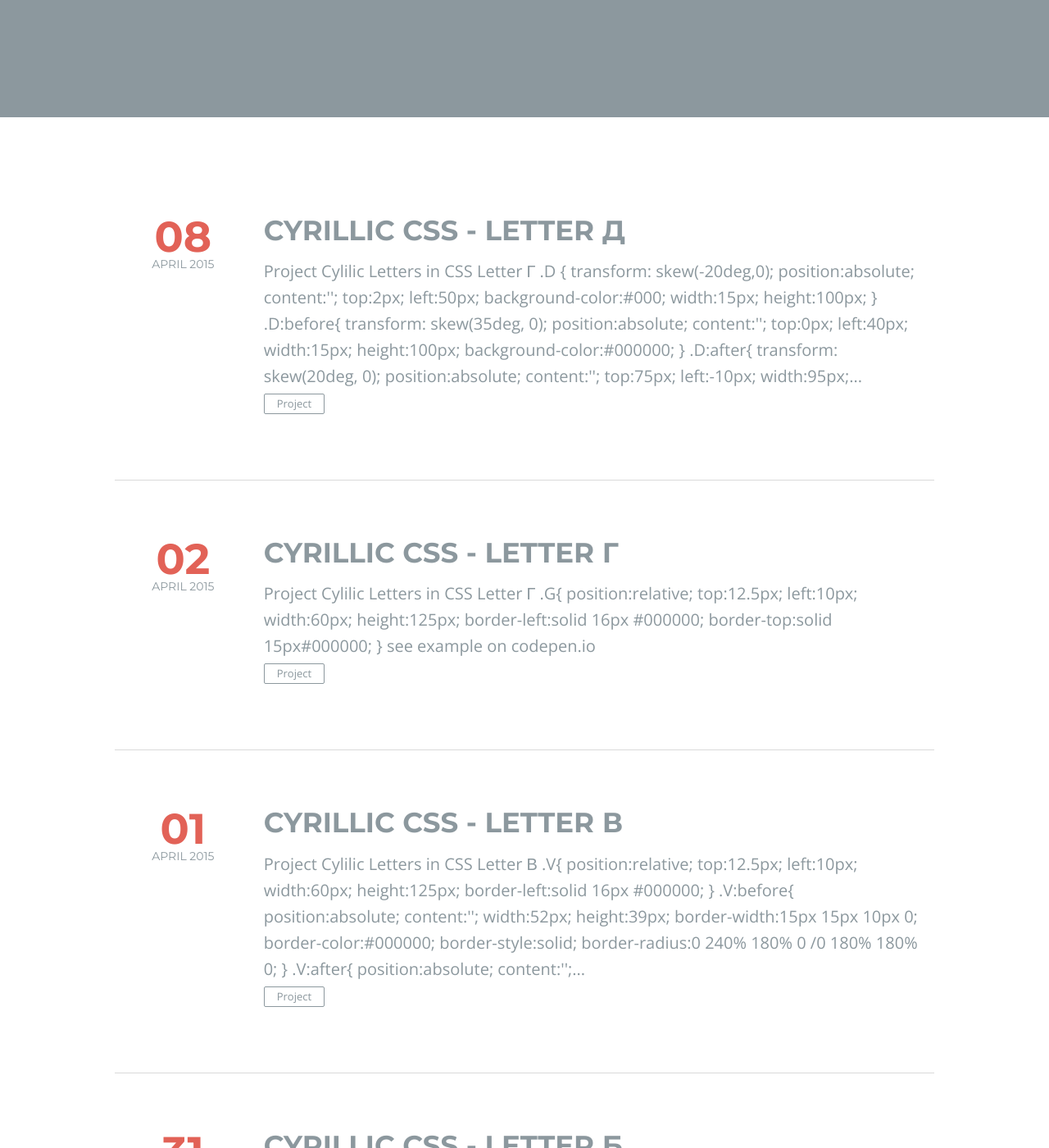
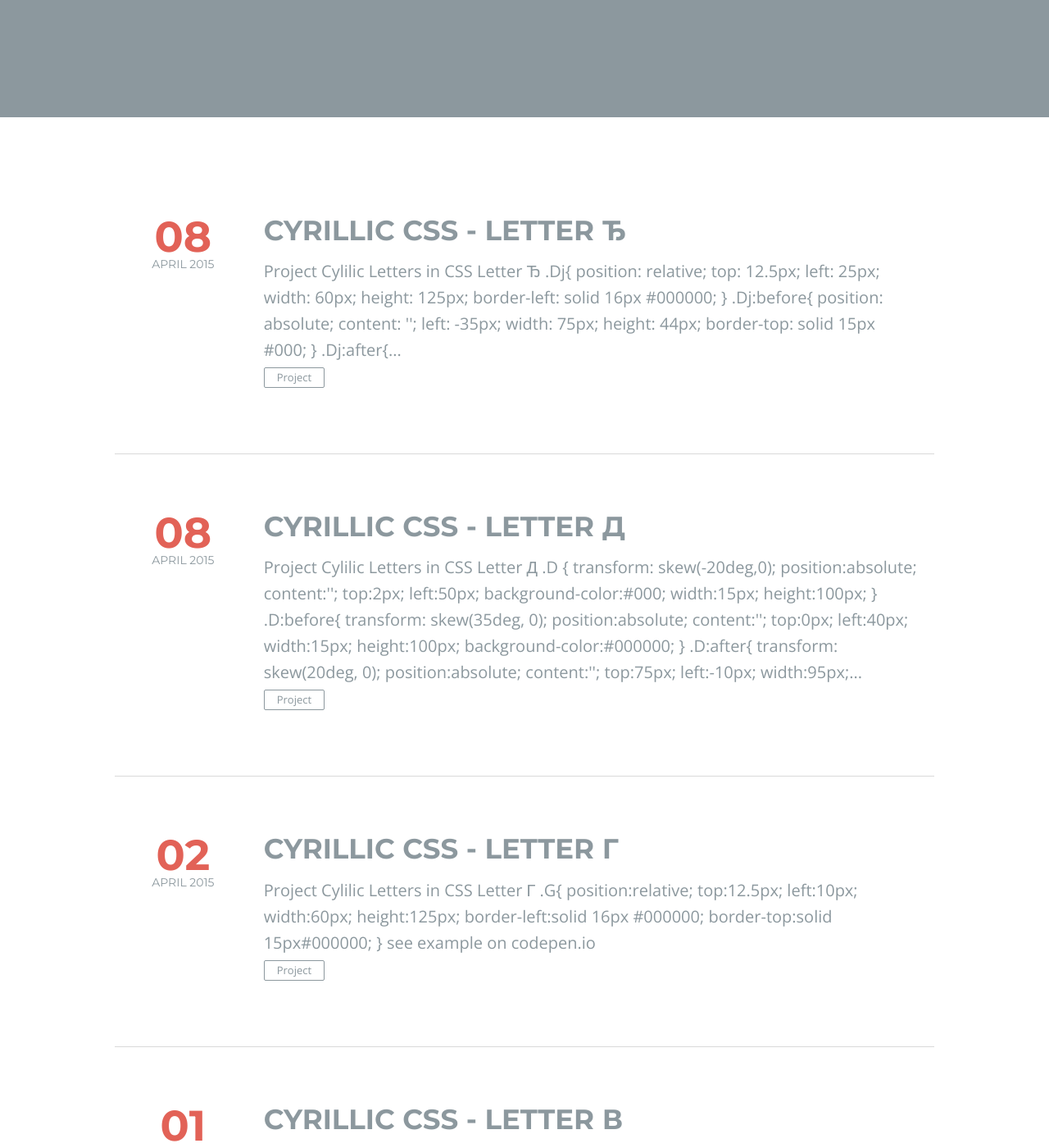
Before and after one commit to itmilos/itmilos-ex-blog, a Jekyll site: the page built from index.html, in a window 1280 px wide and 1400 px high, scrolled down 472 px. Shown: the whole window at 82% size. Built offline with Jekyll 4.4.1, drawn with Linux system fonts in a browser that asks for light colours; nearby versions of some CDN libraries; the list of posts is cut into pages by our own code; some of the changed text lies outside the part shown.

Commit message:
new blog post

```diff
--- /dev/null
+++ b/_posts/2015-04-08-cyrillic-css-dj.md
@@ -0,0 +1,44 @@
+---
+layout: post
+title: "Cyrillic CSS - Letter Ђ"
+description: "I will try to make every cyrillic letter in CSS... Stay tuned..."
+category: project
+tags: [css]
+imagefeature: css-cyrillic.jpg
+modified: 2015-04-02
+comments: true
+share: true
+featured: true
+---
+
+# Project Cylilic Letters in CSS
+
+### Letter Ђ
+    .Dj{
+          position: relative;
+          top: 12.5px;
+          left: 25px;
+          width: 60px;
+          height: 125px;
+          border-left: solid 16px #000000;
+    }
+    .Dj:before{
+          position: absolute;
+          content: '';
+          left: -35px;
+          width: 75px;
+          height: 44px;
+          border-top: solid 15px #000;
+    }
+    .Dj:after{
+        position:absolute;
+        content:'';
+        top:55px;
+        width:52px;
+        height:65px;
+        border-width:13px 15px 0px 0;
+        border-color:#000000;
+        border-style:solid;
+        border-radius:0 220% 220% 0 /0 180% 180% 0;
+    }
+### [see example on codepen.io](http://codepen.io/MilosRujevic/pen/myYRYx){:target="_blank"}
```
Also changed, not shown: _posts/2015-04-08-cyrillic-css-d.md (+1 -1 lines).
